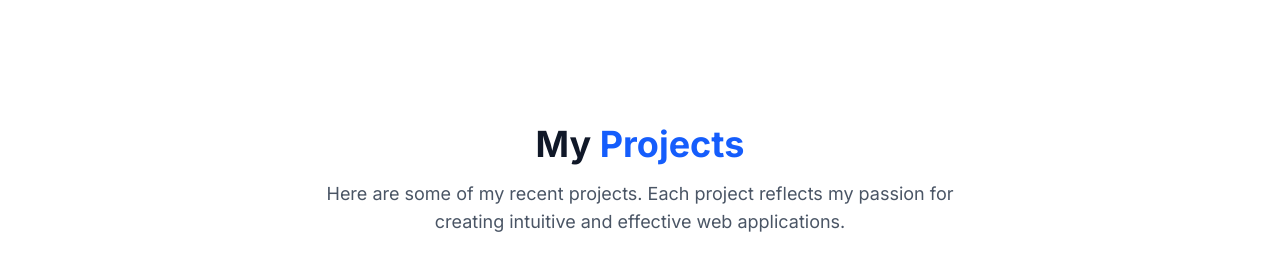
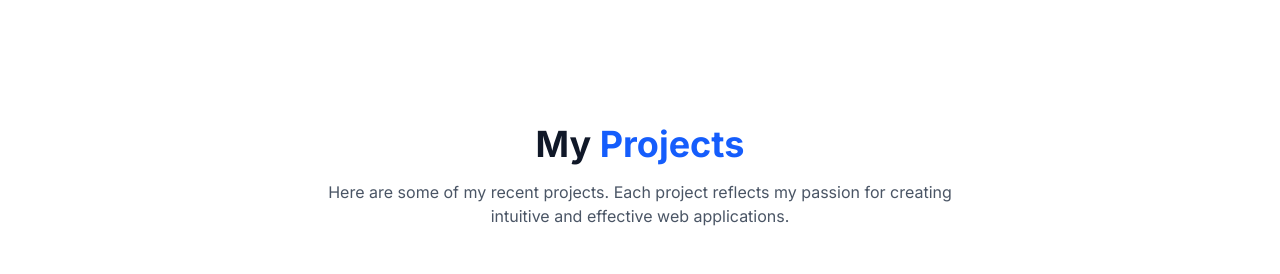
Before and after one commit to joejohn98/my-portfolio, a React (Vite) app: page / in a window 1280 px wide. Shown: the part 740-1014 px from the top of the page. Built offline with nearby package versions, Linux system fonts and the light colour scheme; grey boxes are pictures that could not be loaded.

Commit message:
Implement framer-motion for animations in Projects section and improve code structure

```diff
--- a/src/sections/Projects.tsx
+++ b/src/sections/Projects.tsx
@@ -1,34 +1,38 @@
-import ProjectCard from "../components/ProjectCard";
-import { projects } from "../data/projects";
+
+
+import type React from "react"
+import ProjectCard from "../components/ProjectCard"
+import { projects } from "../data/projects"
+import { motion } from "framer-motion"
 
 const Projects: React.FC = () => {
   return (
     <section id="projects" className="py-16 bg-white dark:bg-[#020817]">
       <div className="container mx-auto px-4 md:px-6">
-        <div className="text-center mb-12 md:mb-16">
+        <motion.div
+          className="text-center mb-12"
+          initial={{ opacity: 0, y: 20 }}
+          whileInView={{ opacity: 1, y: 0 }}
+          viewport={{ once: true, amount: 0.2 }}
+          transition={{ duration: 0.5 }}
+        >
           <h2 className="text-3xl md:text-4xl font-bold text-gray-900 dark:text-white mb-4">
-            My{" "}
-            <span className="text-blue-600 dark:text-blue-400">Projects</span>
+            My <span className="text-blue-600 dark:text-blue-400">Projects</span>
           </h2>
-          <p className="text-gray-600 dark:text-gray-300 max-w-2xl mx-auto text-lg">
-            Here are some of my recent projects. Each project reflects my
-            passion for creating intuitive and effective web applications.
+          <p className="text-gray-600 dark:text-gray-300 max-w-2xl mx-auto">
+            Here are some of my recent projects. Each project reflects my passion for creating intuitive and effective
+            web applications.
           </p>
-        </div>
+        </motion.div>
 
         <div className="grid grid-cols-1 md:grid-cols-2 lg:grid-cols-3 gap-8">
-          {projects.map((project) => (
-            <div
-              key={project.id}
-              className=""
-            >
-              <ProjectCard project={project} />
-            </div>
+          {projects.map((project, index) => (
+            <ProjectCard key={project.id} project={project} index={index} />
           ))}
         </div>
       </div>
     </section>
-  );
-};
+  )
+}
 
-export default Projects;
+export default Projects
```
